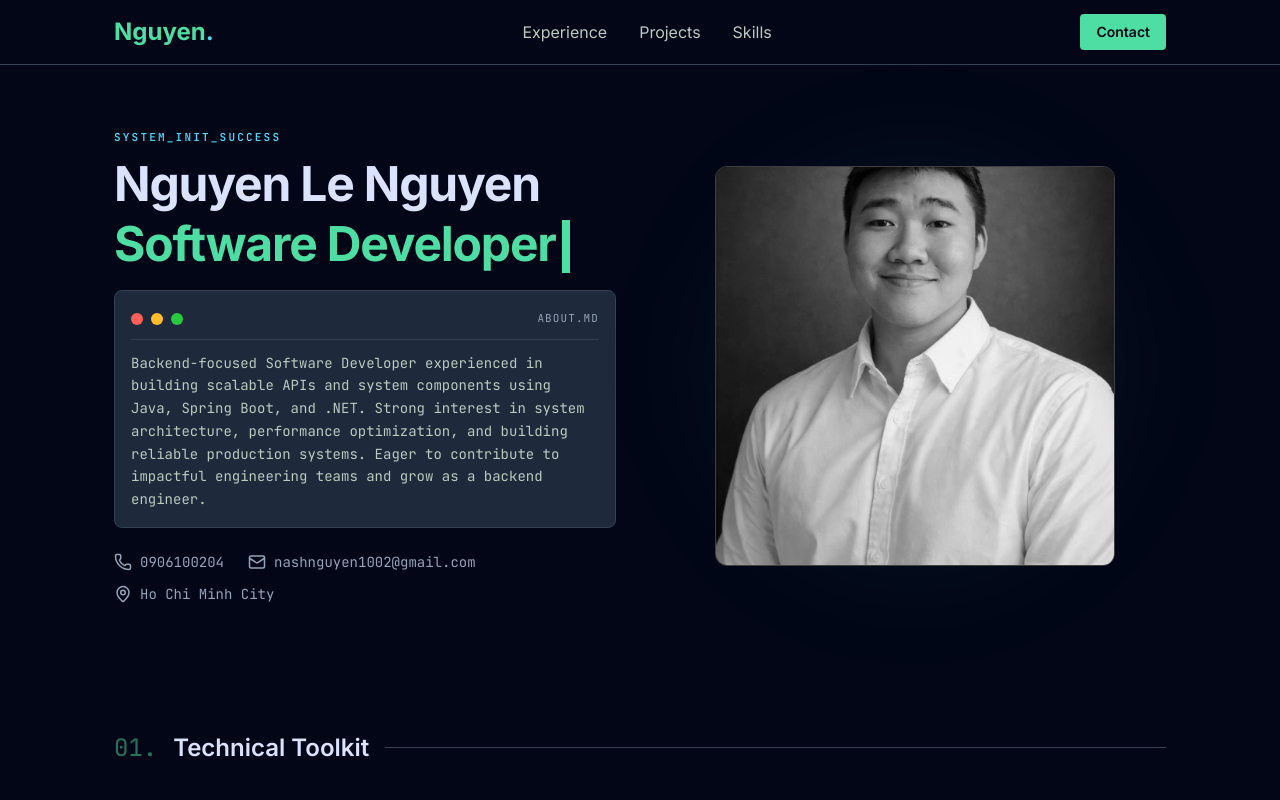
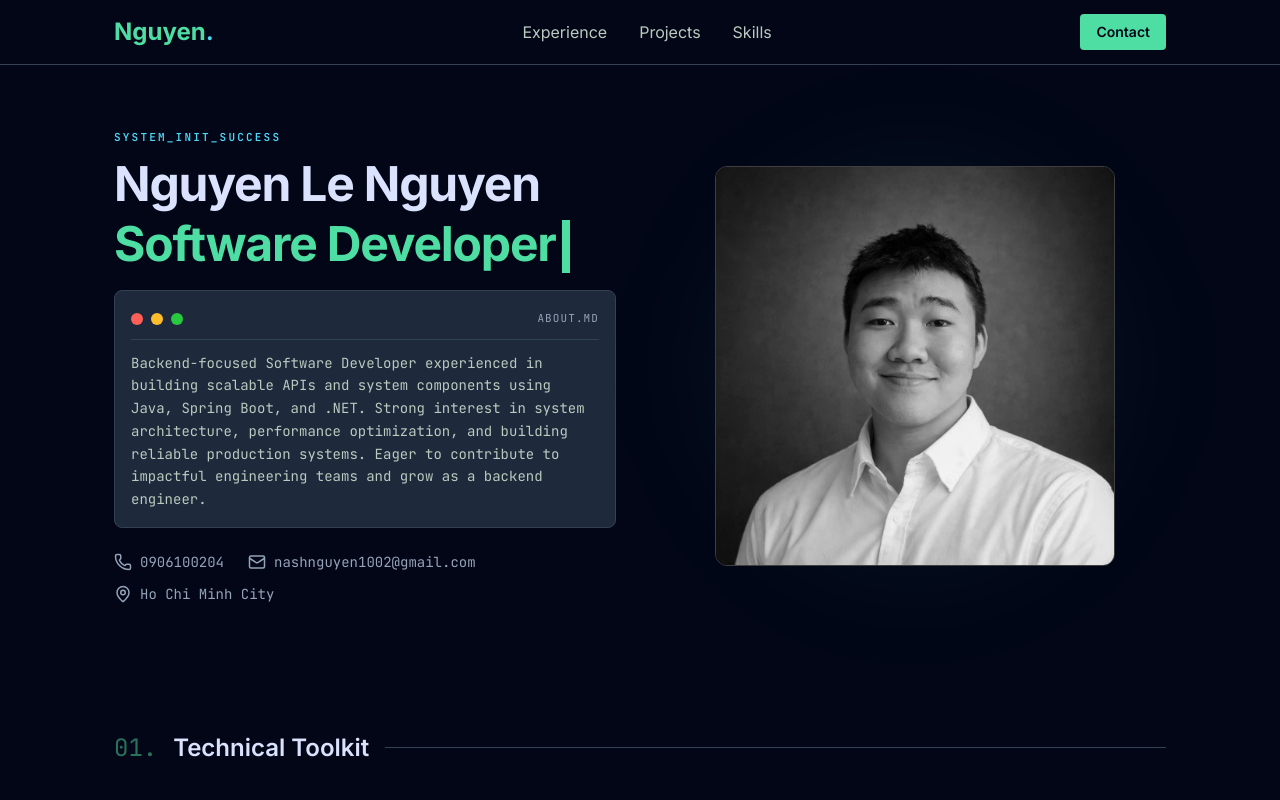
Before and after one commit to nashinnov8/my-portfolio, a Next.js app: page / in a window 1280 px wide. Shown: the top 800 px of the page. Built offline with nearby package versions, Linux system fonts and the light colour scheme.

Commit message:
fix: adjust image alignment in Hero section

```diff
--- a/src/components/sections/hero.tsx
+++ b/src/components/sections/hero.tsx
@@ -59,7 +59,7 @@ export function Hero() {
             width={800}
             height={1200}
             priority
-            className="relative z-10 h-full w-full rounded-xl border border-border-subtle object-cover grayscale transition-all duration-700 hover:grayscale-0"
+            className="relative z-10 h-full w-full rounded-xl border border-border-subtle object-cover object-top grayscale transition-all duration-700 hover:grayscale-0"
           />
         </div>
       </div>
```
